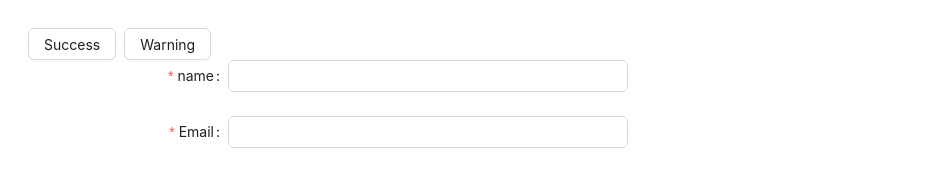
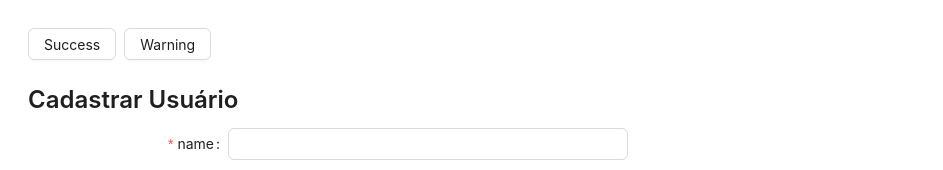
Before and after one commit to lemuelsousa/tecsomobi-challange, a React (Vite) app in the folder antd-frontend/: page / in a window 1280 px wide. Shown: the top 170 px of the page, without its empty margins (0-943 px from the left). Built offline with nearby package versions, Linux system fonts and the light colour scheme; no server answers.

Commit message:
feat: handle user creation/editing mode

```diff
--- a/antd-frontend/src/components/UserForm.tsx
+++ b/antd-frontend/src/components/UserForm.tsx
@@ -1,40 +1,50 @@
-import React from "react";
-import type { FormProps } from "antd";
 import { Button, Form, Input, message } from "antd";
-import { createUser, User } from "../service/userService";
+import React, { useEffect } from "react";
+import { User } from "../service/userService";
+import Title from "antd/es/typography/Title";
 
 interface UserFormProps {
-  onUserCreated: () => void;
+  initialValues?: Partial<User>;
+  onSubmit: (data: User) => Promise<void>;
+  onFinish?: () => void;
 }
 
-const UserForm: React.FC<UserFormProps> = ({ onUserCreated }) => {
+const UserForm: React.FC<UserFormProps> = ({
+  initialValues,
+  onSubmit,
+  onFinish,
+}) => {
   const [form] = Form.useForm();
 
-  const onFinish: FormProps<User>["onFinish"] = async (data) => {
+  useEffect(() => {
+    form.setFieldsValue(initialValues);
+  }, [form, initialValues]);
+
+  const handleFinish = async (data: User) => {
     try {
-      await createUser(data);
-      message.success("Usuário criado com sucesso!");
+      await onSubmit(data);
       form.resetFields();
-      onUserCreated();
+      message.success("Usuário salvo com sucesso!");
+      onFinish?.();
     } catch (error) {
-      console.error("Erro ao criar usuário:", error);
-      message.error(error.message || "Erro ao criar usuário.");
+      console.error("Erro: ", error);
+      message.error(error.message || "Erro ao salvar usuário.");
     }
   };
 
-  const onFinishFailed: FormProps<User>["onFinishFailed"] = (errorInfo) => {
-    console.log("Failed:", errorInfo);
-  };
+  return (
+    <>
+      <Title level={3}>
+        {initialValues?.id ? "Editar Usuário" : "Cadastrar Usuário"}
+      </Title>
 
-  return (
       <Form
         form={form}
         name="user-form"
         labelCol={{ span: 8 }}
         wrapperCol={{ span: 16 }}
         style={{ maxWidth: 600 }}
-      onFinish={onFinish}
-      onFinishFailed={onFinishFailed}
+        onFinish={handleFinish}
         autoComplete="off"
       >
         <Form.Item<User>
@@ -64,10 +74,11 @@ const UserForm: React.FC<UserFormProps> = ({ onUserCreated }) => {
 
         <Form.Item label={null}>
           <Button type="primary" htmlType="submit">
-          Cadastrar
+            {initialValues ? "Atualizar" : "Cadastrar"}
           </Button>
         </Form.Item>
       </Form>
+    </>
   );
 };
 
--- a/antd-frontend/src/components/UserTable.tsx
+++ b/antd-frontend/src/components/UserTable.tsx
@@ -7,9 +7,14 @@ const { Column } = Table;
 interface UserTableProps {
   data: User[];
   onUserDeleted: () => void;
+  onEditUser: (user: User) => void;
 }
 
-const UserTable: React.FC<UserTableProps> = ({ data, onUserDeleted }) => {
+const UserTable: React.FC<UserTableProps> = ({
+  data,
+  onUserDeleted,
+  onEditUser,
+}) => {
   const handleDelete = async (userId: number) => {
     try {
       await deleteUser(userId);
@@ -32,7 +37,7 @@ const UserTable: React.FC<UserTableProps> = ({ data, onUserDeleted }) => {
             <Button
               color="blue"
               variant="solid"
-              onClick={() => console.log("função pendente")}
+              onClick={() => onEditUser(record)}
             >
               Editar
             </Button>
--- a/antd-frontend/src/pages/UserPage.tsx
+++ b/antd-frontend/src/pages/UserPage.tsx
@@ -1,11 +1,12 @@
 import { message } from "antd";
 import React, { useEffect, useState } from "react";
-import { getUsers, User } from "../service/userService";
+import { createUser, getUsers, updateUser, User } from "../service/userService";
 import UserForm from "../components/UserForm";
 import UserTable from "../components/UserTable";
 
 const UserPage: React.FC = () => {
   const [users, setUsers] = useState<User[]>([]);
+  const [editingUser, setEditingUser] = useState<User | null>(null);
 
   const fetchUsers = async () => {
     try {
@@ -17,14 +18,35 @@ const UserPage: React.FC = () => {
     }
   };
 
+  const handleSubmit = async (data: User) => {
+    if (editingUser?.id) {
+      await updateUser(editingUser.id, data);
+      setEditingUser(null);
+    } else await createUser(data);
+    console.log("reloading table data")
+    fetchUsers();
+  };
+
   useEffect(() => {
     fetchUsers();
   }, []);
 
+  const handleEditUser = async (user: User) => {
+    setEditingUser(user);
+  };
+
   return (
     <>
-      <UserForm onUserCreated={fetchUsers} />
-      <UserTable data={users} onUserDeleted={fetchUsers} />
+      <UserForm
+        initialValues={editingUser ?? undefined}
+        onSubmit={handleSubmit}
+        onFinish={() => setEditingUser(null)}
+      />
+      <UserTable
+        data={users}
+        onUserDeleted={fetchUsers}
+        onEditUser={handleEditUser}
+      />
     </>
   );
 };
```
Lines whose indentation alone changed are shown as unchanged.
